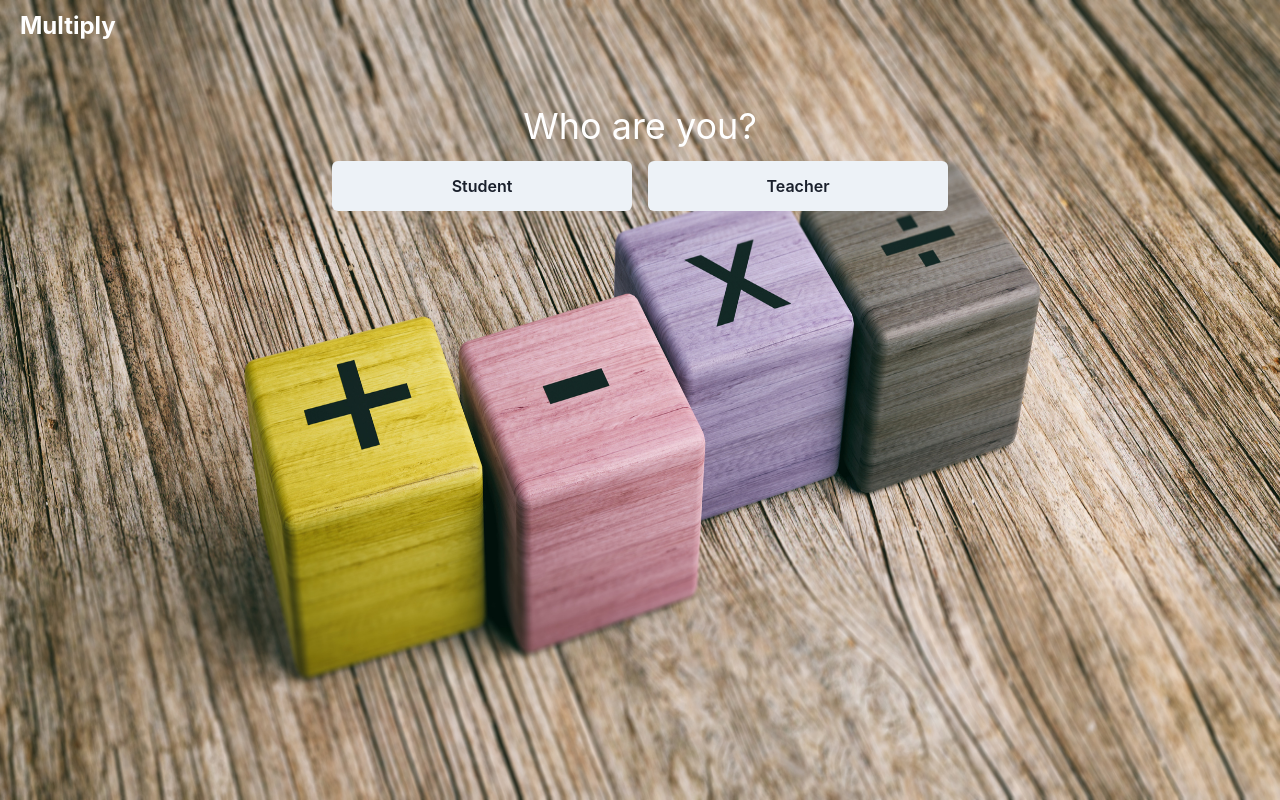
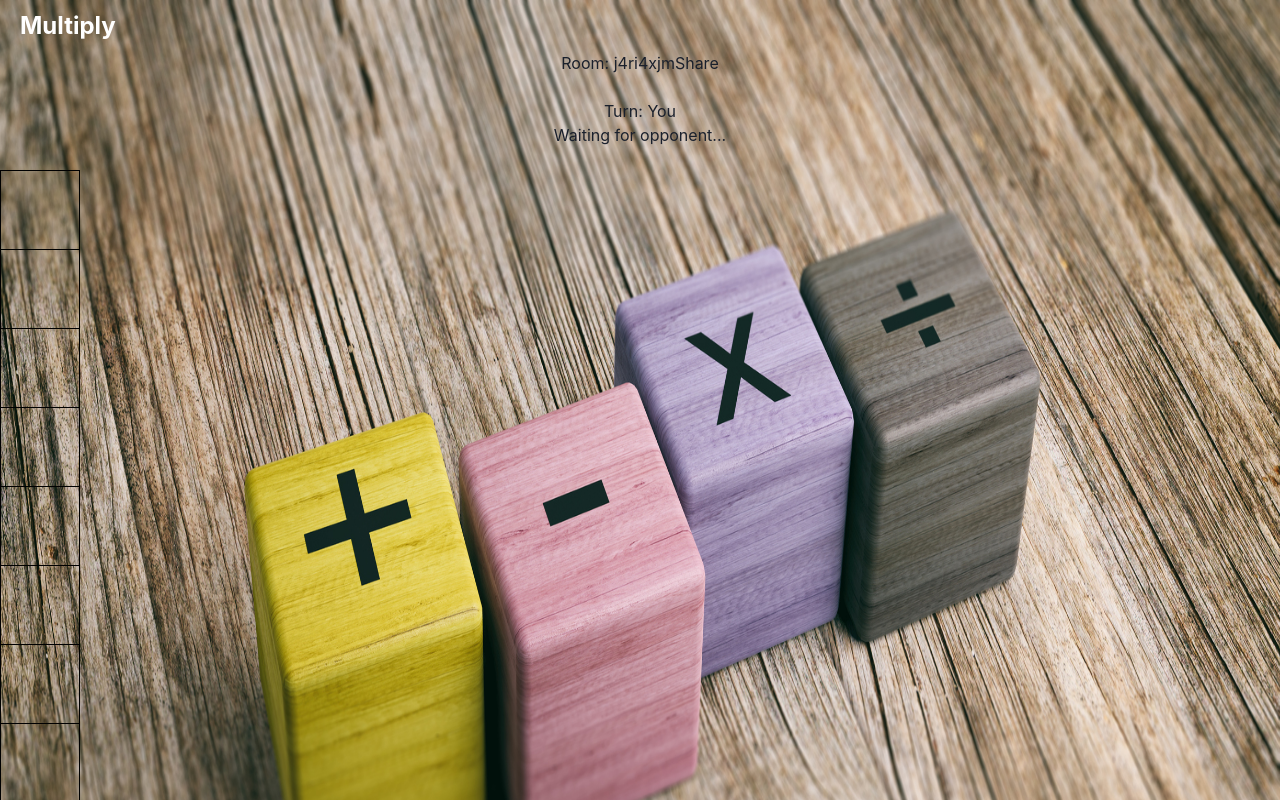
Before and after one commit to IvanKalinic/Multiply, a React (Create React App) app in the folder frontend/: page / in a window 1280 px wide. Shown: the top 800 px of the page. Built offline with nearby package versions, Linux system fonts and the light colour scheme; no server answers.

Commit message:
Few fixes on turnData conversion

```diff
--- a/frontend/src/modules/TicTacToePage/index.tsx
+++ b/frontend/src/modules/TicTacToePage/index.tsx
@@ -3,7 +3,6 @@ import { useLocation } from 'react-router';
 import { useSocket } from '../../context/SocketContext';
 import { TicTacToeBox } from '../../components';
 import { winningCombinations } from '../../consts/ticTacToe';
-
 
 export const TicTacToePage = () => {
   const [game, setGame] = useState(Array(9).fill(''));
@@ -15,13 +14,12 @@ export const TicTacToePage = () => {
   const [hasOpponent, setHasOpponent] = useState(false);
   const [share, setShare] = useState(false);
 
-  const {socket} = useSocket();
+  const { socket } = useSocket();
 
   const location = useLocation();
   const params = new URLSearchParams(location.search);
   const paramsRoom = params.get('room');
   const [room, setRoom] = useState(paramsRoom);
-
   const [turnData, setTurnData] = useState<boolean>(false);
 
   const sendTurn = (index:number) => {
@@ -69,16 +67,18 @@ export const TicTacToePage = () => {
   }, []);
 
   useEffect(() => {
+    console.log(turnData)
     if (turnData) {
-      const data = JSON.parse(turnData);
+      const data = parseInt(turnData.toString());
+      console.log(data)
       let g = [...game];
-      if (!g[data.index] && !winner) {
-        g[data.index] = data.value;
+      if (!g[data] && !winner) {
+        g[data] = data;
         setGame(g);
         setTurnNumber(turnNumber + 1);
         setTurnData(false);
         setMyTurn(!myTurn);
-        setPlayer(data.value);
+        setPlayer(data.toString());
       }
     }
   }, [turnData, game, turnNumber, winner, myTurn]);
@@ -102,7 +102,7 @@ export const TicTacToePage = () => {
   return (
     <div className="container">
       Room: {room}
-      <button className="btn" onClick={() => setShare(!share)}>
+      <button className="btn" onClick={() => setShare(share => !share)}>
         Share
       </button>
       {share ? (
--- a/frontend/src/routes/index.tsx
+++ b/frontend/src/routes/index.tsx
@@ -10,6 +10,7 @@ import Navbar from "../components/Navbar";
 import { useUser } from "../context/UserContext";
 import { useAdmin } from "../context/AdminContext";
 import { HomePage } from "../modules";
+import { TicTacToePage } from "../modules/TicTacToePage";
 
 const ErrorComponent = lazy(() => import("../components/Error"));
 const AdminAppPage = lazy(() => import("../modules/AdminAppPage"));
@@ -31,6 +32,7 @@ const AppRoutes = ({
     <Router>
       <div style={{ width: "100%" }}>
         <Navbar user={user} admin={admin} />
+        <TicTacToePage/>
         <Suspense fallback={<Spinner />}>
           <Routes>
             <Route path="/" element={<HomePage />} />
```
